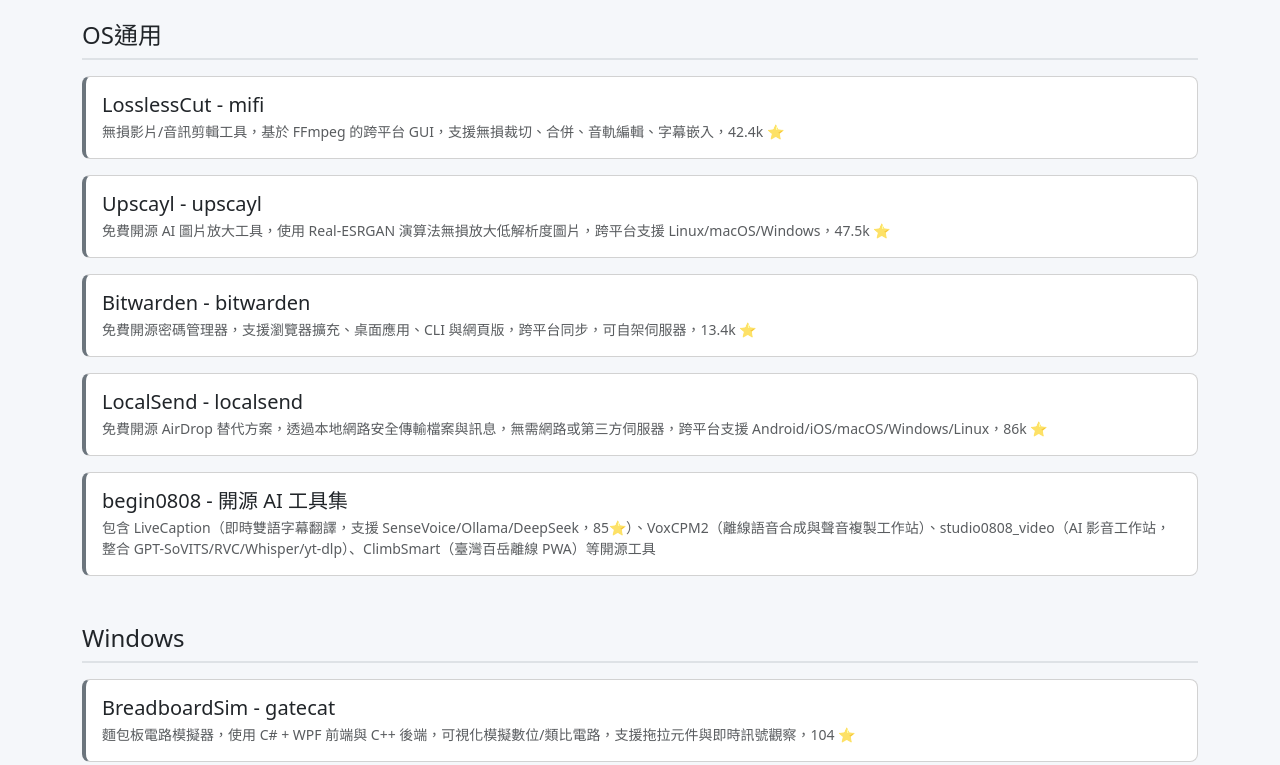
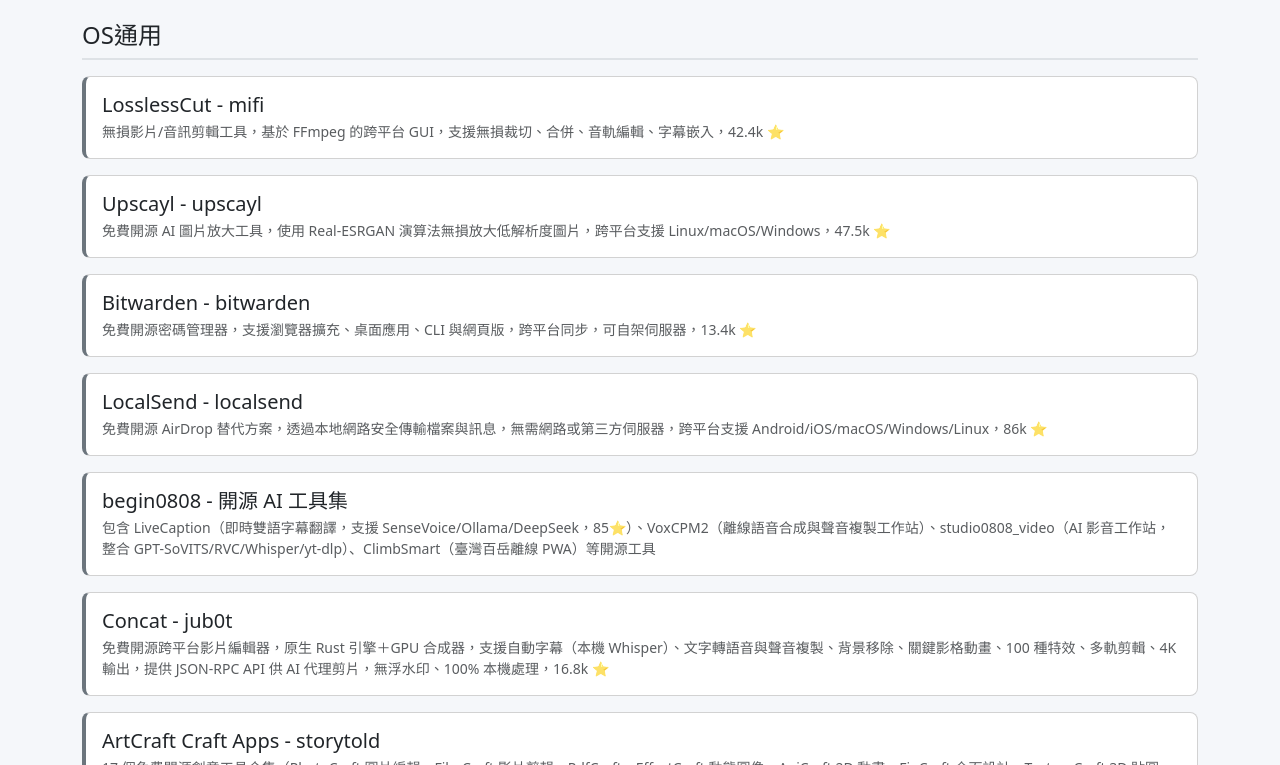
Before and after one commit to imkait/bookmark, a plain HTML site: page opensource-collection.html in a window 1280 px wide. Shown: the part 187-952 px from the top of the page. Drawn offline with nearby package versions, Linux system fonts and the light colour scheme.

Commit message:
新增 glTF Viewer(AI 3D 建模)、Concat 與 ArtCraft Craft Apps(開源軟體)

```diff
--- a/opensource-collection.html
+++ b/opensource-collection.html
@@ -43,7 +43,9 @@
           { title: "Upscayl - upscayl", desc: "免費開源 AI 圖片放大工具，使用 Real-ESRGAN 演算法無損放大低解析度圖片，跨平台支援 Linux/macOS/Windows，47.5k ⭐", url: "https://github.com/upscayl/upscayl" },
           { title: "Bitwarden - bitwarden", desc: "免費開源密碼管理器，支援瀏覽器擴充、桌面應用、CLI 與網頁版，跨平台同步，可自架伺服器，13.4k ⭐", url: "https://github.com/bitwarden/clients" },
           { title: "LocalSend - localsend", desc: "免費開源 AirDrop 替代方案，透過本地網路安全傳輸檔案與訊息，無需網路或第三方伺服器，跨平台支援 Android/iOS/macOS/Windows/Linux，86k ⭐", url: "https://github.com/localsend/localsend" },
-          { title: "begin0808 - 開源 AI 工具集", desc: "包含 LiveCaption（即時雙語字幕翻譯，支援 SenseVoice/Ollama/DeepSeek，85⭐）、VoxCPM2（離線語音合成與聲音複製工作站）、studio0808_video（AI 影音工作站，整合 GPT-SoVITS/RVC/Whisper/yt-dlp）、ClimbSmart（臺灣百岳離線 PWA）等開源工具", url: "https://github.com/begin0808" }
+          { title: "begin0808 - 開源 AI 工具集", desc: "包含 LiveCaption（即時雙語字幕翻譯，支援 SenseVoice/Ollama/DeepSeek，85⭐）、VoxCPM2（離線語音合成與聲音複製工作站）、studio0808_video（AI 影音工作站，整合 GPT-SoVITS/RVC/Whisper/yt-dlp）、ClimbSmart（臺灣百岳離線 PWA）等開源工具", url: "https://github.com/begin0808" },
+          { title: "Concat - jub0t", desc: "免費開源跨平台影片編輯器，原生 Rust 引擎＋GPU 合成器，支援自動字幕（本機 Whisper）、文字轉語音與聲音複製、背景移除、關鍵影格動畫、100 種特效、多軌剪輯、4K 輸出，提供 JSON-RPC API 供 AI 代理剪片，無浮水印、100% 本機處理，16.8k ⭐", url: "https://github.com/jub0t/Concat" },
+          { title: "ArtCraft Craft Apps - storytold", desc: "17 個免費開源創意工具合集（PhotoCraft 圖片編輯、FilmCraft 影片剪輯、PdfCraft、EffectCraft 動態圖像、AniCraft 2D 動畫、FigCraft 介面設計、TextureCraft 3D 貼圖、SoundCraft 音訊、DeckCraft 簡報、CADCraft、GridCraft 試算表等），純 Rust 原生跨平台、可跑 WebAssembly，支援 CLI／JSON／MCP 供 AI 代理操作", url: "https://getartcraft.com/apps" }
         ]
       },
       {
```
Also changed, not shown: asset-collection.html (+2 -1 lines).
